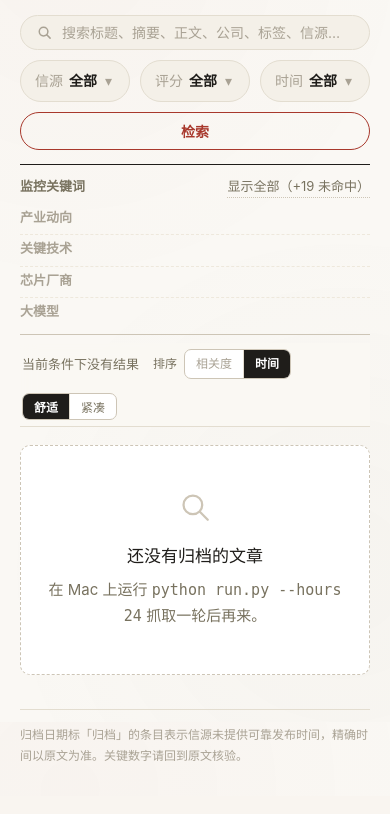
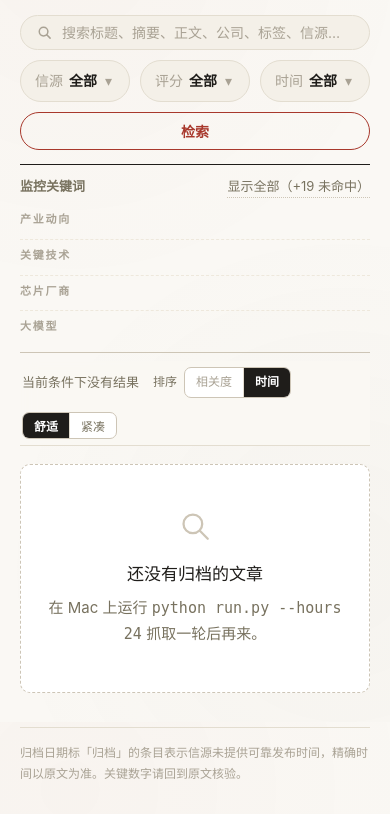
Before and after one commit to viccool6/ai-tech-intel, a Flask app: page / in a window 390 px wide. Shown: the part 122-936 px from the top of the page. Before the commit the page ends 883 px from the top, so only its background shows below. Run offline with Flask 3, Linux system fonts and the light colour scheme; the visitor is signed in with stand-in values (Sample User, id 1); data that the repository does not hold is empty.

Commit message:
ui(mobile): 关键词分类标签在手机端变小变淡，行间拉开
桌面态分类走 88px 竖栏，手机 breakpoint 折成一列。原写法字号还是
13px，导致标签跟关键词读起来一样重。改为 11px muted uppercase 小
eyebrow 风；kw-row padding 从 2px 抬到 6px 让分类之间呼吸感更强。
桌面态不动。

Co-Authored-By: Claude Opus 4.7 <noreply@anthropic.com>

```diff
--- a/templates/search.html
+++ b/templates/search.html
@@ -56,8 +56,11 @@
 }
 .kw-list a:hover .n, .kw-list a.active .n{color:var(--muted)}
 @media(max-width:640px){
-  .kw-row{grid-template-columns:1fr;gap:4px}
-  .kw-cat{padding-top:0}
+  .kw-row{grid-template-columns:1fr;gap:4px;padding:6px 0}
+  .kw-cat{
+    padding-top:0;font-size:11px;letter-spacing:.16em;
+    text-transform:uppercase;color:var(--faint)
+  }
 }
 
 /* ============================ E2 toolbar: soft-pill controls ============================ */
```
